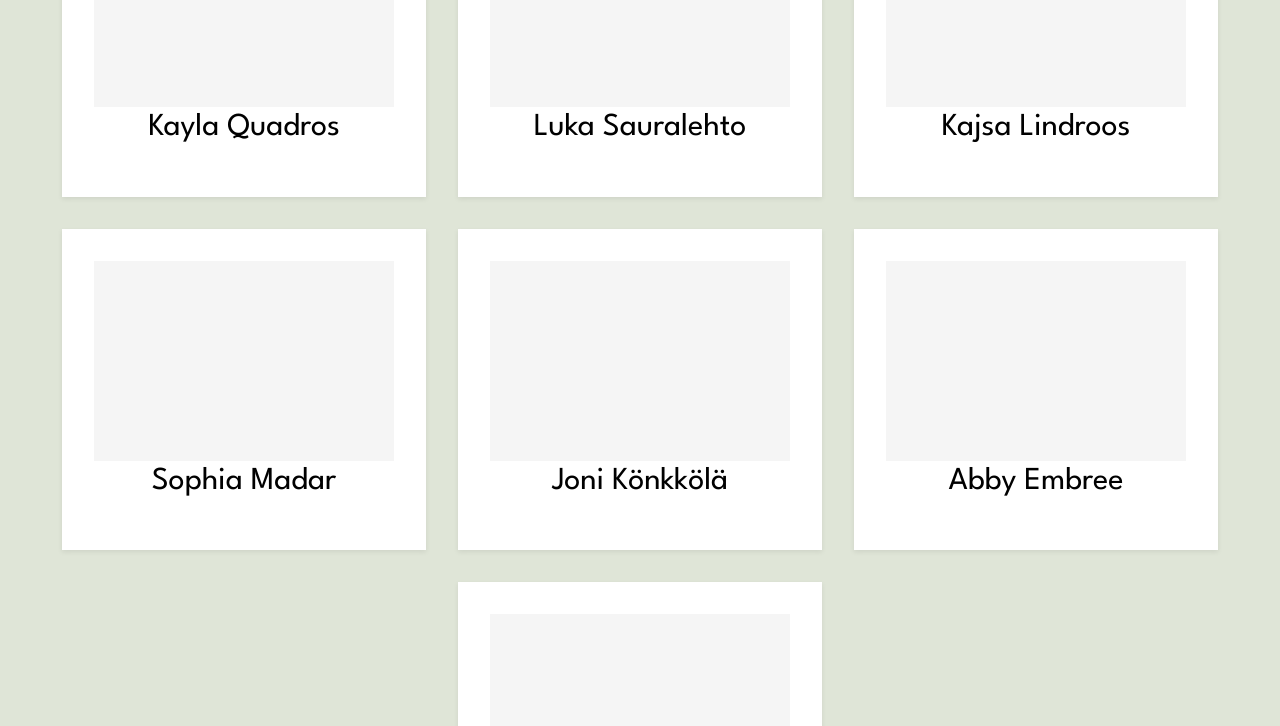
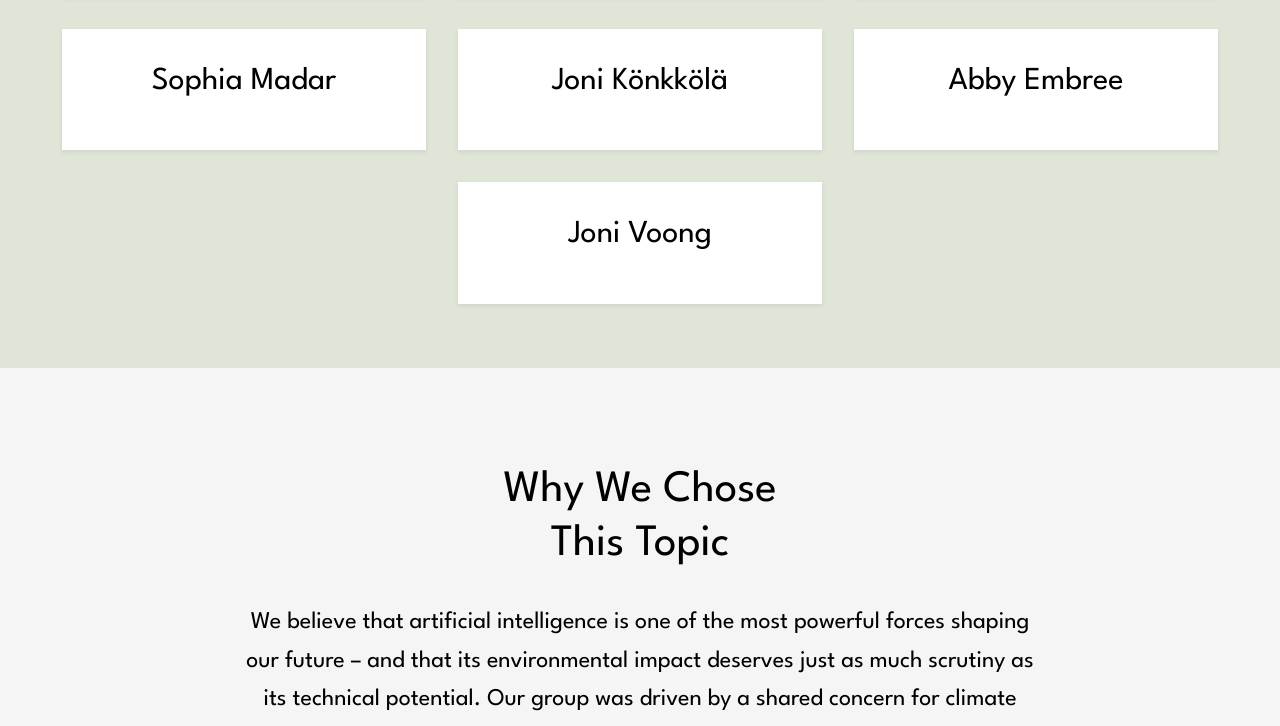
Before and after one commit to iui-hh-2025/group4, a plain HTML site: page pages/about.html in a window 1280 px wide. Shown: the part 693-1419 px from the top of the page. Drawn offline with Linux system fonts and the light colour scheme.

Commit message:
image size test - will return to original

```diff
--- a/style.css
+++ b/style.css
@@ -262,8 +262,8 @@ section {
 }
 
 .image-placeholder, .image-graphic {
-  width: 100%;
-  height: 200px;
+  width: auto;
+  height: auto;
   background: var(--light-greige);
   border-radius: var(--border-radius);
 }
```
